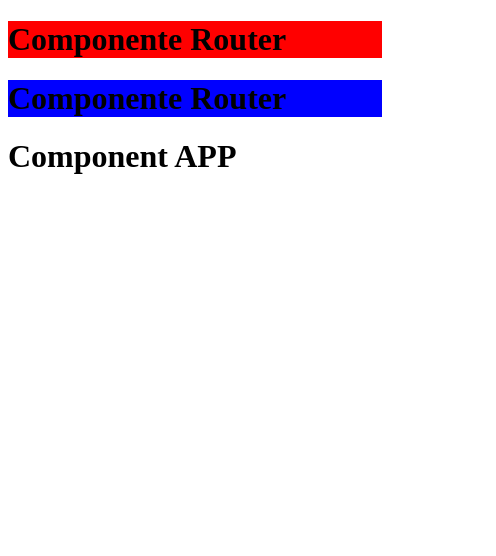
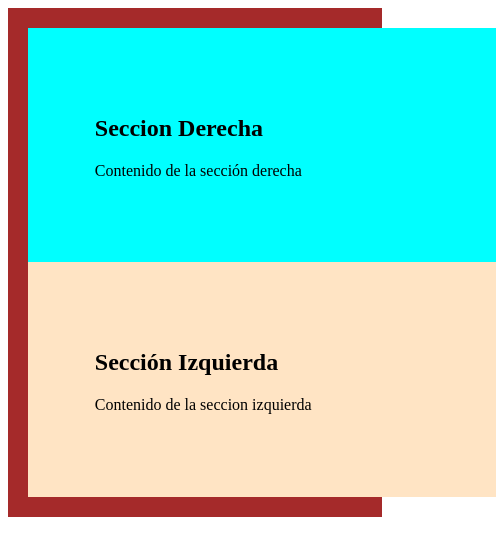
Before and after one commit to einartech/sound_wave, a React (Vite) app in the folder sound-wave/: page / in a window 390 px wide. Shown: the top 556 px of the page, 496 px wide, since content can reach past the window. Built offline with nearby package versions, Linux system fonts and the light colour scheme.

Commit message:
feature/SCRUM-14 Component created, I don't finish css of the component

```diff
--- a/sound-wave/src/App.css
+++ /dev/null
@@ -1,4 +0,0 @@
-* {
-  background-color: white;
-  color: black;
-}
--- a/sound-wave/src/App.jsx
+++ b/sound-wave/src/App.jsx
@@ -1,15 +1,18 @@
-import Router from "./components/Router/Router";
+import React from 'react';
+
+//import Router from './components/Router/Router';
 //Importar Componentes Header, Main y Footer aqui
-import Main from "./components/Main/Main";
-import "./App.css";
+import Main from './components/main/Main';
+//import "./App.css";
 
 function App() {
   return (
     //Llamar Componentes Header, Main y Footer aqui
     <>
-      <Router />
-      <h1>Component APP</h1>
-    </>
+      {/*<Router />*/}
+      <Main />
+
+      </>
   );
 }
 
--- a/sound-wave/src/components/Main/Main.css
+++ /dev/null
@@ -1,31 +0,0 @@
-.mainContainer {
-    width: 100%;
-    max-width: 1200px;
-    margin: 0 auto;
-    padding: 20px;
-    box-sizing: border-box;
-}
-
-@media (max-width: 768px) {
-    .mainContainer {
-        flex-direction: column;
-    }
-
-    .leftSection,
-    .rigthSection {
-        width: 100%;
-        margin-right: 0;
-        order: 1;
-    }
-
-    .rigthSection {
-        order: -1;
-        background-color: aqua;
-        padding: 20%;
-    }
-    .leftSection {
-        background-color: bisque;
-        padding: 20%;
-
-    }
-}
--- a/sound-wave/src/components/Main/Main.jsx
+++ /dev/null
@@ -1,18 +0,0 @@
-   import"./Main.css"
-
-  const Main = () => {
-    return (
-        <div className={mainContainer}>
-        <section className={leftSection}>
-        <h2>Sección Izquierda</h2>
-        <p>Contenido de la seccion izquierda</p>
-        </section>
-
-        <section className={rigthSection}>
-        <h2>Seccion Derecha</h2>
-        <p>Contenido de la sección derecha</p>
-        </section>
-        </div>
-    );
-  };
-  export default Main;
--- /dev/null
+++ b/sound-wave/src/components/main/Main.jsx
@@ -0,0 +1,20 @@
+import React from "react";
+import style from "./Main.module.css";
+
+function Main() {
+  return (
+    <div className={style["main-container"]}>
+      <section className={style["left-section"]}>
+        <h2>Sección Izquierda</h2>
+        <p>Contenido de la seccion izquierda</p>
+      </section>
+
+      <section className={style["right-section"]}>
+        <h2>Seccion Derecha</h2>
+        <p>Contenido de la sección derecha</p>
+      </section>
+    </div>
+  );
+}
+
+export default Main;
--- /dev/null
+++ b/sound-wave/src/components/main/Main.module.css
@@ -0,0 +1,53 @@
+.main-container {
+    display: flex;
+    flex-direction: row;
+    width: 100%;
+    max-width: 1200px;
+    margin: 0 auto;
+    padding: 20px;
+    box-sizing: border-box;
+    background-color: brown;
+}
+.left-section,
+    .right-section {
+        width: 100%;
+        margin-right: 0;
+        order: 1;
+    }
+
+    .right-section {
+        order: -1;
+        background-color: aqua;
+        padding: 20%;
+    }
+    .left-section {
+        background-color: bisque;
+        padding: 20%;
+
+    }
+
+
+
+@media (max-width: 768px) {
+    .main-container {
+        flex-direction: column;
+    }
+
+    .left-section,
+    .right-section {
+        width: 100%;
+        margin-right: 0;
+        order: 1;
+    }
+
+    .right-section {
+        order: -1;
+        background-color: aqua;
+        padding: 20%;
+    }
+    .left-section {
+        background-color: bisque;
+        padding: 20%;
+
+    }
+}
--- a/sound-wave/src/main.jsx
+++ b/sound-wave/src/main.jsx
@@ -1,7 +1,7 @@
 import { StrictMode } from 'react'
 import { createRoot } from 'react-dom/client'
-//import './index.css'
 import App from './App.jsx'
+
 
 createRoot(document.getElementById('root')).render(
   <StrictMode>
```
